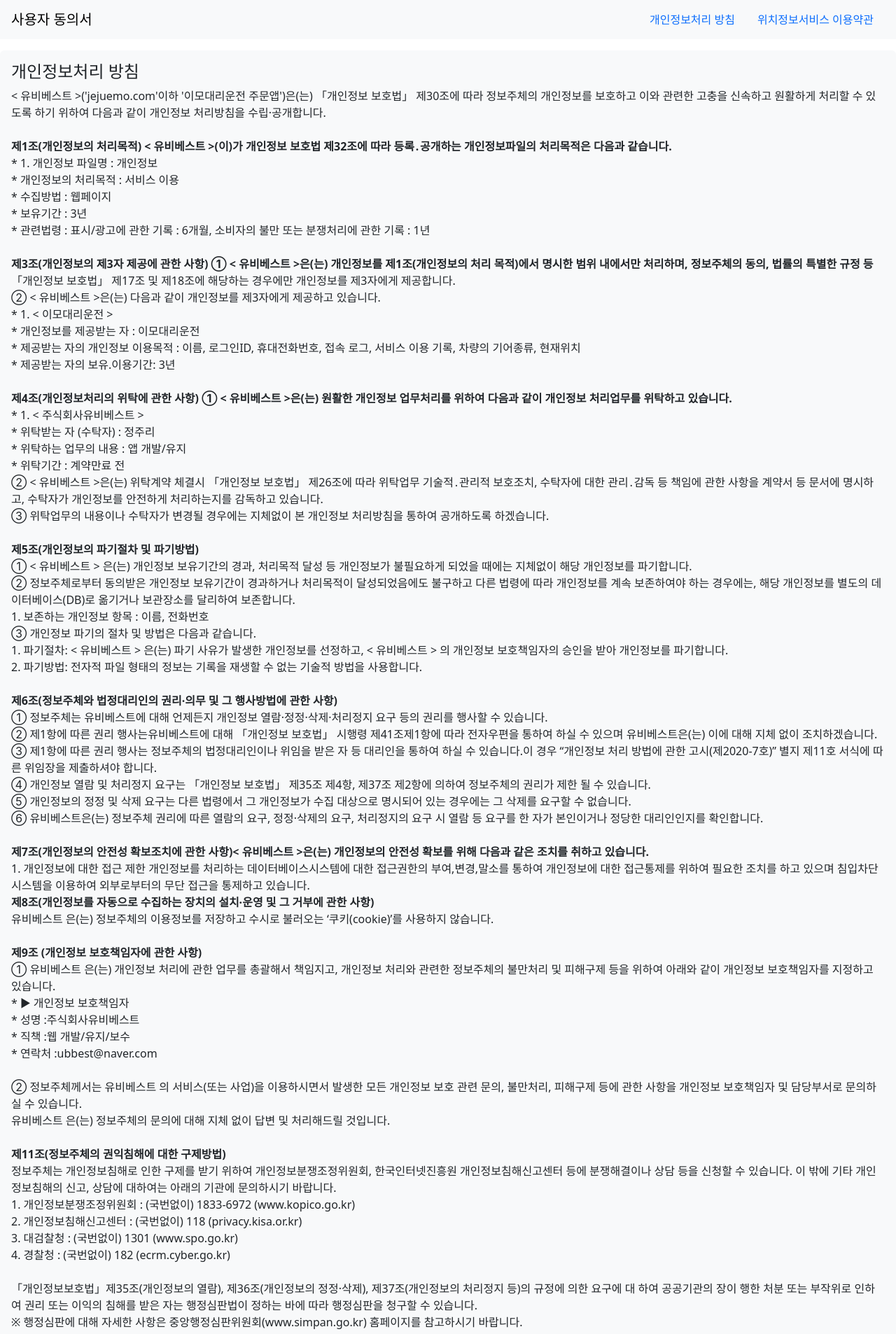
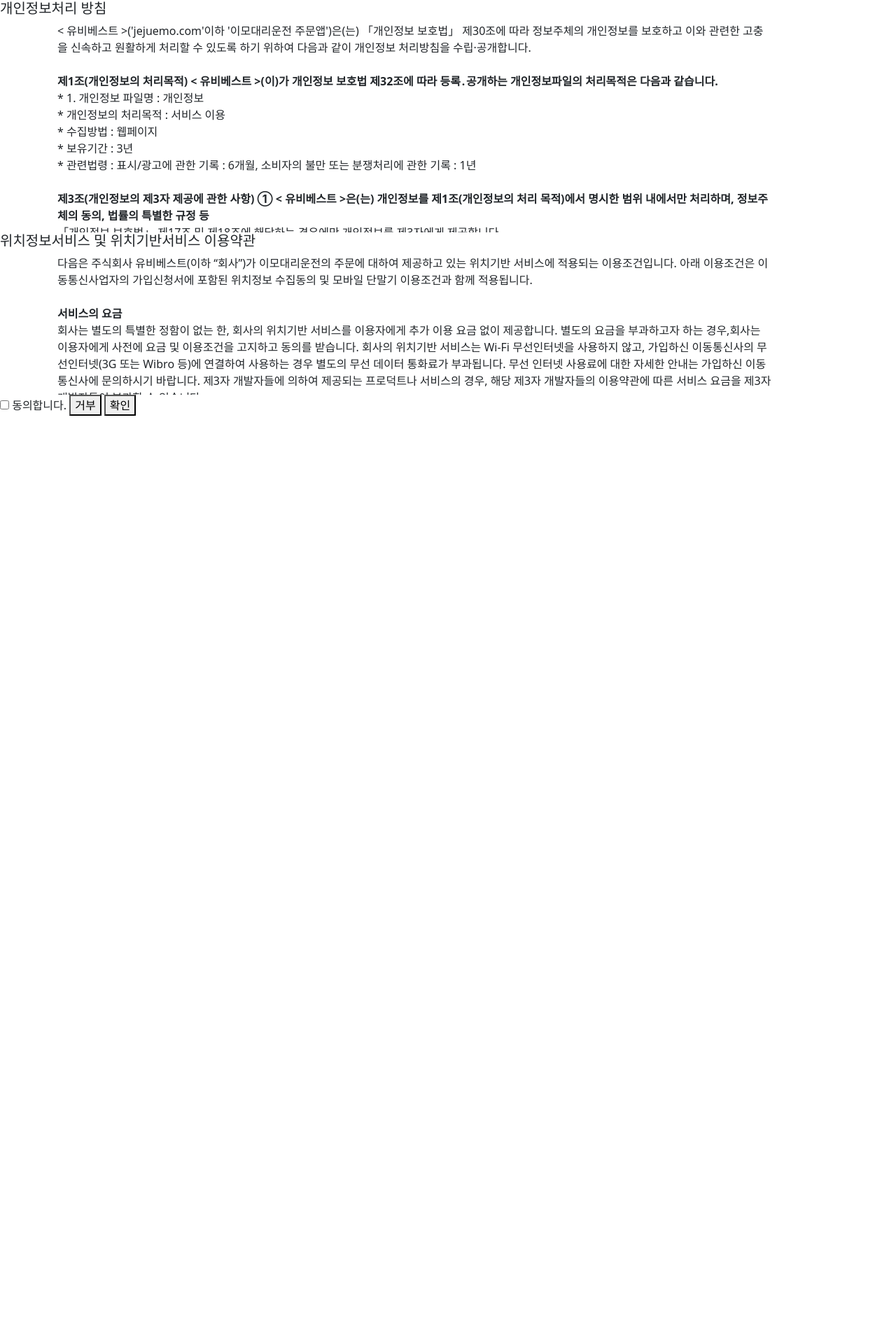
Before and after one commit to ryu-hyus/call_driver_project, a Django app: page /customer/terms/ in a window 1280 px wide. Shown: the top 1906 px of the page at 70% size. After the commit the page ends 594 px from the top, so only its background shows below. Run offline with Django 4.2, Linux system fonts and the light colour scheme.

Commit message:
회원약관page form수정

```diff
--- a/calldriverapp/templates/customer/terms.html
+++ b/calldriverapp/templates/customer/terms.html
@@ -37,20 +37,21 @@
     </script>
 </head>
 <body>
-<nav id="navbar-example2" class="navbar bg-body-tertiary px-3 mb-3">
-    <a class="navbar-brand" href="#">사용자 동의서</a>
-    <ul class="nav nav-pills">
-        <li class="nav-item">
-            <a class="nav-link" href="#scrollspyHeading1">개인정보처리 방침</a>
-        </li>
-        <li class="nav-item">
-            <a class="nav-link" href="#scrollspyHeading2">위치정보서비스 이용약관</a>
-        </li>
-    </ul>
-</nav>
-<div data-bs-spy="scroll" data-bs-target="#navbar-example2" data-bs-root-margin="0px 0px -40%"
-     data-bs-smooth-scroll="true" class="scrollspy-example bg-body-tertiary p-3 rounded-2" tabindex="0">
-    <h4 id="scrollspyHeading1">개인정보처리 방침</h4>
+{#<nav id="navbar-example2" class="navbar bg-body-tertiary px-3 mb-3">#}
+{#    <a class="navbar-brand" href="#">사용자 동의서</a>#}
+{#    <ul class="nav nav-pills">#}
+{#        <li class="nav-item">#}
+{#            <a class="nav-link" href="#scrollspyHeading1">개인정보처리 방침</a>#}
+{#        </li>#}
+{#        <li class="nav-item">#}
+{#            <a class="nav-link" href="#scrollspyHeading2">위치정보서비스 이용약관</a>#}
+{#        </li>#}
+{#    </ul>#}
+{#</nav>#}
+<h5>개인정보처리 방침</h5>
+    <div class="container">
+  <div class="row">
+    <div class="col-11 overflow-auto" style="height: 300px;">
         <p>< 유비베스트 >('jejuemo.com'이하 '이모대리운전 주문앱')은(는) 「개인정보 보호법」 제30조에 따라 정보주체의 개인정보를 보호하고 이와 관련한 고충을 신속하고 원활하게 처리할 수
             있도록
             하기 위하여 다음과 같이 개인정보 처리방침을 수립·공개합니다.<br><br>
@@ -146,9 +147,12 @@
             ① 이 개인정보처리방침은 2023년 8월 1부터 적용됩니다.
         </p>
 </div>
-        <div data-bs-spy="scroll" data-bs-target="#navbar-example2" data-bs-root-margin="0px 0px -40%"
-             data-bs-smooth-scroll="true" class="scrollspy-example bg-body-tertiary p-3 rounded-2" tabindex="0">
-            <h4 id="scrollspyHeading2">위치정보서비스 및 위치기반서비스 이용약관</h4>
+  </div>
+</div>
+    <h5>위치정보서비스 및 위치기반서비스 이용약관</h5>
+    <div class="container">
+  <div class="row">
+    <div class="col-11 overflow-auto" style="height: 200px;">
     <p>다음은 주식회사 유비베스트(이하 “회사”)가 이모대리운전의 주문에 대하여 제공하고 있는 위치기반 서비스에 적용되는 이용조건입니다. 아래 이용조건은 이동통신사업자의 가입신청서에 포함된
                 위치정보
                 수집동의 및 모바일 단말기 이용조건과 함께 적용됩니다.<br><br>
@@ -220,8 +224,10 @@
 
             </p>
 </div>
+  </div>
+</div>
 
-        <form onsubmit="return validateForm()" action="../signup/" method="POST">
+<form onsubmit="return validateForm()" action="../signup/">
     <input type="checkbox" name="myCheckbox" value="1"> 동의합니다.
     <button type="button" onclick="alert('서비스를 이용하려면 동의가 필수입니다.')">거부</button>
     <button type="submit">확인</button>
```
Lines whose indentation alone changed are shown as unchanged.
